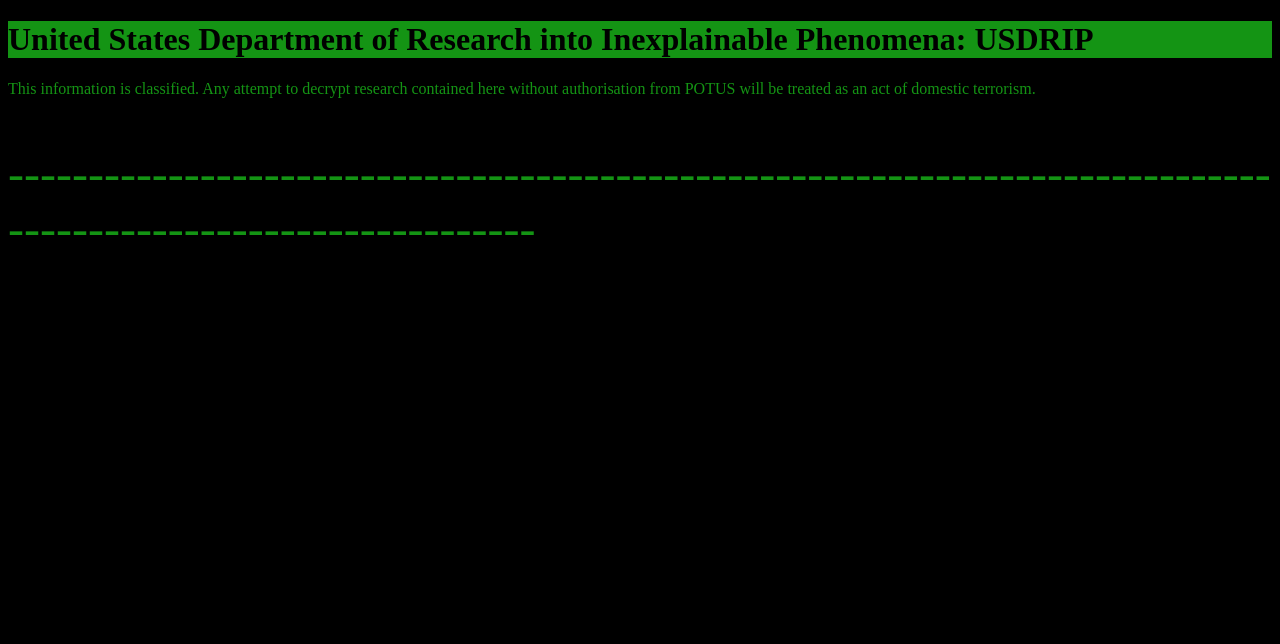
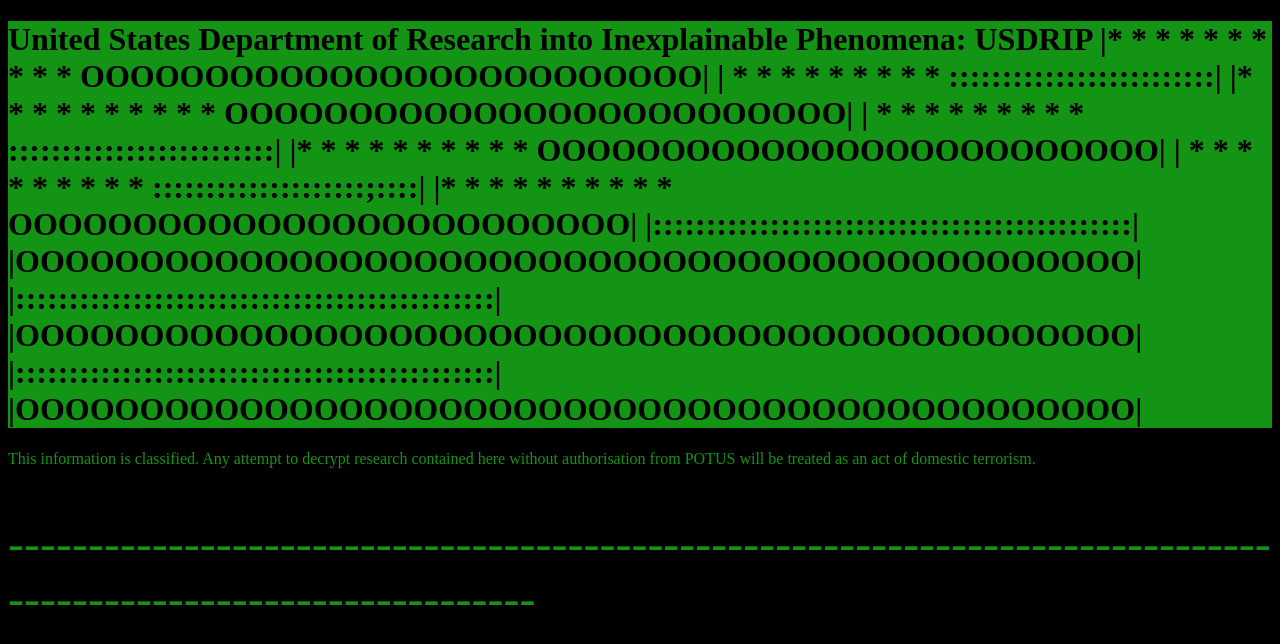
Before and after one commit to qlqsdqir/site-test-1, a plain HTML site: page cryptid.html in a window 1280 px wide. Drawn offline with Linux system fonts and the light colour scheme.

Commit message:
added flag

```diff
--- a/cryptid.html
+++ b/cryptid.html
@@ -9,7 +9,21 @@
   </style>
 </head>
 <body>
-  <h1> United States Department of Research into Inexplainable Phenomena: USDRIP </h1>
+  <h1> United States Department of Research into Inexplainable Phenomena: USDRIP
+  |* * * * * * * * * * OOOOOOOOOOOOOOOOOOOOOOOOO|
+  | * * * * * * * * *  :::::::::::::::::::::::::|
+  |* * * * * * * * * * OOOOOOOOOOOOOOOOOOOOOOOOO|
+  | * * * * * * * * *  :::::::::::::::::::::::::|
+  |* * * * * * * * * * OOOOOOOOOOOOOOOOOOOOOOOOO|
+  | * * * * * * * * *  ::::::::::::::::::::;::::|
+  |* * * * * * * * * * OOOOOOOOOOOOOOOOOOOOOOOOO|
+  |:::::::::::::::::::::::::::::::::::::::::::::|
+  |OOOOOOOOOOOOOOOOOOOOOOOOOOOOOOOOOOOOOOOOOOOOO|
+  |:::::::::::::::::::::::::::::::::::::::::::::|
+  |OOOOOOOOOOOOOOOOOOOOOOOOOOOOOOOOOOOOOOOOOOOOO|
+  |:::::::::::::::::::::::::::::::::::::::::::::|
+  |OOOOOOOOOOOOOOOOOOOOOOOOOOOOOOOOOOOOOOOOOOOOO|
+</h1>
   <p> This information is classified. Any attempt to decrypt research contained here without authorisation from POTUS will be treated as an act of domestic terrorism. </p>
 <font size="+10">
   <p> ----------------------------------------------------------------------------------------------------------------
```
Also changed, not shown: 1 other file.
